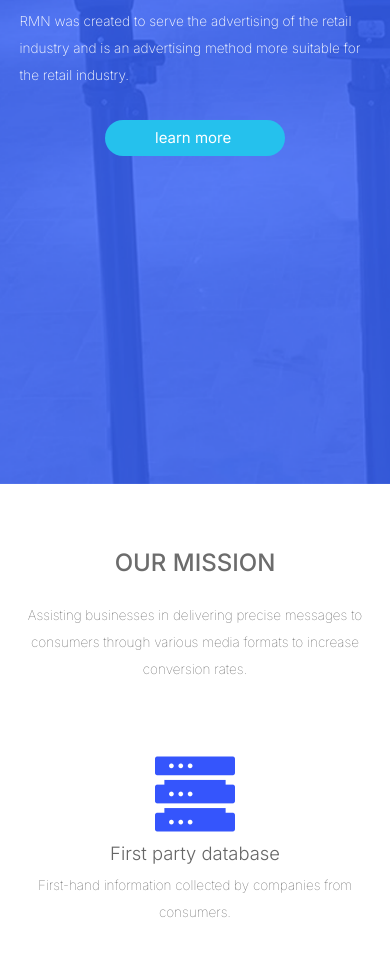
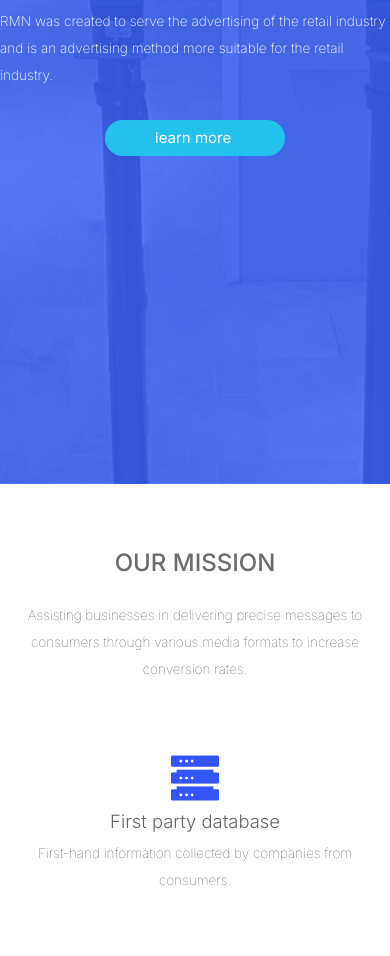
Before and after one commit to YowRu/DRMN2, a plain HTML site: page index.html in a window 390 px wide. Shown: the part 360-1316 px from the top of the page. Drawn offline with nearby package versions, Linux system fonts and the light colour scheme; some packages are replaced by stand-ins of ours; a script that the page names is missing; a web font is replaced by a local one.

Commit message:
Add files via upload

```diff
--- a/css/layout.css
+++ b/css/layout.css
@@ -297,20 +297,15 @@ header.scroll .top a.login {
     flex-direction: column;
     justify-content: center;
     align-items: center;
-    max-width: 1500px;
-    width: 90%;
+    width: 100%;
+    height: 100vh;
     margin: 0 auto;
+    background: url('../img/banner2.webp') no-repeat center;
+    background-size: cover;
 }
 
 #main .banner img {
     height: 77px;
-}
-
-#main .bannerWp {
-    width: 100%;
-    margin: 0;
-    background: url('../img/banner2.webp') no-repeat center;
-    background-size: cover;
 }
 
 #main .banner p {
@@ -550,7 +545,7 @@ header.scroll .top a.login {
 .imgWp img {
     display: block;
     margin: 0 auto;
-    height: 300px;
+    height: 80vh;
 }
 
 #main .row2 .flex img {
@@ -886,6 +881,10 @@ header.scroll .top a.login {
     #case .logoWp .flex img {
         height: 80px;
     }
+
+    #main .flex p img {
+        width: 66px;
+    }
 }
 
 @media(max-width:900px) {
@@ -908,6 +907,8 @@ header.scroll .top a.login {
     #main p {
         width: 96%;
     }
+
+
 
     #product .flex .item {
         width: 30%;
@@ -1124,6 +1125,9 @@ header.scroll .top a.login {
         height: 96px;
     }
 
+    #main .flex p img {
+        width: 48px;
+    }
 }
 
 @media(max-width:550px) {
--- a/index.html
+++ b/index.html
@@ -1,14 +1,12 @@
 <!DOCTYPE html>
-<html lang="zh-Hant">
+<html lang="en">
 
 <head>
   <meta charset="UTF-8">
-    <meta name="viewport" content="width=device-width, initial-scale=1" />
-    <meta http-equiv="X-UA-Compatible" content="IE=7,9,10,11" />
-    <meta http-equiv="X-UA-Compatible" content="IE=edge,chrome=1">
+  <meta name="viewport" content="width=device-width, initial-scale=1.0">
   <script src="https://cdnjs.cloudflare.com/ajax/libs/jquery/3.7.0/jquery.min.js"></script>
   <script src="js/loading.js"></script>
-    <script src="https://unpkg.com/aos@2.3.1/dist/aos.js"></script>
+  <!-- <script src="https://unpkg.com/aos@2.3.1/dist/aos.js"></script> -->
   <script src="https://cdnjs.cloudflare.com/ajax/libs/scrollReveal.js/3.3.6/scrollreveal.min.js"></script>
   <script src="js/OwlCarousel2-2.3.4/dist/owl.carousel.min.js"></script>
   <link rel="icon" href="img/icon.ico">
@@ -21,15 +19,12 @@
 <body>
   <header></header>
   <div id="main">
-        <div class="bannerWp">
     <div class="banner">
       <p class="title white" id="str"></p>
-                <!-- <div data-aos="fade-up" data-aos-easing='ease-in' data-aos-duration="2000" data-aos-delay='1000'> -->
       <div>
         <p class="en white">RMN was created to serve the advertising of the retail industry and is an
           advertising method more suitable for the retail industry.</p>
         <a href="#case">learn more</a>
-                </div>
       </div>
     </div>
     <div id="about">
@@ -39,28 +34,28 @@
         <p class="description">Assisting businesses in delivering precise messages to consumers through various
           media formats to increase conversion rates.</p>
         <div class="flex">
-                    <p >
+          <p>
             <img src="img/mission1.png" alt="">
             <span class="title">First party database</span>
             <span>First-hand information collected by companies from consumers.</span>
           </p>
-                    <p >
+          <p>
             <img src="img/mission2.png" alt="">
             <span class="title">Closed-loop attribution system</span>
             <span>Effectively clarify the relationship between advertising spend and sales.</span>
           </p>
-                    <p >
+          <p>
             <img src="img/mission3.png" alt="">
             <span class="title">Context-locked advertising</span>
             <span>The advertising content is related to the product and has a strong shopping
               orientation</span>
           </p>
-                    <p >
+          <p>
             <img src="img/mission4.png" alt="">
             <span class="title">Large-scale audience</span>
             <span>Ensure a large number of consumers, enough to reach the target customers.</span>
           </p>
-                    <p >
+          <p>
             <img src="img/mission5.png" alt="">
             <span class="title">Marketing funnel</span>
             <span>Meet current search needs and effectively guide to final conversion.</span>
@@ -73,7 +68,7 @@
       <div class="row row2">
         <div class="wp">
           <p class="title">How We Do</p>
-                    <p class="small" >Utilizing
+          <p class="small">Utilizing
             advanced DOOH advertising tools to provide advertisers with more options
             and enhance the effectiveness of advertising campaigns.</p>
           <div class="flex one">
@@ -92,7 +87,7 @@
                   <span>Welcome light</span>
                 </div>
               </div>
-                            <div class="flex" >
+              <div class="flex">
                 <img src="img/product3.png" alt="">
                 <div class="text">
                   <p>battery</p>
@@ -116,7 +111,7 @@
                   <span>Data security</span>
                 </div>
               </div>
-                            <div class="flex" >
+              <div class="flex">
                 <img src="img/product6.png" alt="">
                 <div class="text">
                   <p>Big Data</p>
@@ -132,30 +127,30 @@
       </div>
     </div>
     <div id="service">
-            <div class="title" >What We Do</div>
-            <img src="img/phone_PC.webp" alt=""  id="sImg">
+      <div class="title">What We Do</div>
+      <img src="img/phone_PC.webp" alt="" id="sImg">
       <p>Easy operation, accurate advertising placement</p>
     </div>
     <div id="case">
       <p class="title">Case</p>
       <div class="logoWp">
         <ul class="flex">
-                    <li >
+          <li>
             <img src="img/logo/bike.svg" />
           </li>
-                    <li >
+          <li>
             <img src="img/logo/chanchao.svg" />
           </li>
-                    <li >
+          <li>
             <img src="img/logo/chihlee.svg" />
           </li>
-                    <li >
+          <li>
             <img src="img/logo/gis.svg" />
           </li>
-                    <li >
+          <li>
             <img src="img/logo/topLink.svg" />
           </li>
-                    <li >
+          <li>
             <img src="img/logo/rcsa.svg" />
           </li>
         </ul>
@@ -180,7 +175,6 @@
         <div class="item"><img src="img/case/C6_3.jpg" /></div>
         <div class="item"><img src="img/case/C6_4.jpg" /></div>
       </div>
-        </div>
       <div id="contact">
         <div class="left">
           <div class="title">Contact Us</div>
@@ -199,6 +193,9 @@
         </div>
       </div>
     </div>
+  </div>
+
+
   <script>(g => { var h, a, k, p = "The Google Maps JavaScript API", c = "google", l = "importLibrary", q = "__ib__", m = document, b = window; b = b[c] || (b[c] = {}); var d = b.maps || (b.maps = {}), r = new Set, e = new URLSearchParams, u = () => h || (h = new Promise(async (f, n) => { await (a = m.createElement("script")); e.set("libraries", [...r] + ""); for (k in g) e.set(k.replace(/[A-Z]/g, t => "_" + t[0].toLowerCase()), g[k]); e.set("callback", c + ".maps." + q); a.src = `https://maps.${c}apis.com/maps/api/js?` + e; d[q] = f; a.onerror = () => h = n(Error(p + " could not load.")); a.nonce = m.querySelector("script[nonce]")?.nonce || ""; m.head.append(a) })); d[l] ? console.warn(p + " only loads once. Ignoring:", g) : d[l] = (f, ...n) => r.add(f) && u().then(() => d[l](f, ...n)) })
     ({ key: "AIzaSyB2bfttufUwqEYfpe5jLF83FnVAMBUATEc", v: "weekly" });</script>
 <script>
@@ -318,105 +315,6 @@
 
   });
 </script>
-
-
-    <!-- <script>
-        $(document).ready(function () {
-            let $window = $(window);
-            let $header = $('header');
-            let $banner = $('.banner');
-            let $productFlex = $('#product .flex.one');
-            let $service = $('#service');
-            let $serviceImg = $('#service img');
-            let $typingText = document.getElementById('str');
-            let isMobile = $window.width() <= 500;
-            let typingText = 'Retail Media Network'.split("");
-
-            $window.on('resize', function () {
-                isMobile = $window.width() <= 500;
-                replaceImage();
-                adjustServiceHeight();
-            });
-
-            function replaceImage() {
-                if (isMobile) {
-                    $serviceImg.attr('src', 'img/phone.webp');
-                } else {
-                    $serviceImg.attr('src', 'img/phone_PC.webp');
-                }
-            }
-
-            function adjustServiceHeight() {
-                let imgHeight = $serviceImg.height();
-                $service.height(imgHeight);
-                if (isMobile) {
-                    $service.height(600);
-                }
-            }
-
-            function typing() {
-                let timer = setInterval(function () {
-                    if (typingText.length > 0) {
-                        $typingText.innerHTML += typingText.shift();
-                    } else {
-                        clearInterval(timer);
-                    }
-                }, 200);
-            }
-
-            typing();
-            adjustServiceHeight();
-            replaceImage();
-
-            $window.scroll(function () {
-                if ($window.scrollTop() > 80) {
-                    $header.addClass('scroll');
-                } else {
-                    $header.removeClass('scroll');
-                }
-            });
-
-            // AOS
-            AOS.init();
-
-            // Owl Carousel
-            let owl = $('.owl-carousel');
-            owl.owlCarousel({
-                items: 6,
-                loop: true,
-                margin: 10,
-                responsive: {
-                    0: { items: 1 },
-                    500: { items: 2 },
-                    650: { items: 3 },
-                    700: { items: 4 },
-                    900: { items: 5 },
-                    1180: { items: 6 }
-                },
-                autoplay: true,
-                autoplayTimeout: 2000,
-                autoplayHoverPause: true
-            });
-
-            // Google Maps
-            let map;
-            async function initMap() {
-                const { Map, Marker } = await google.maps.importLibrary("maps");
-                let myLatLng = { lat: 25.067070389136372, lng: 121.52368578322084 };
-                map = new Map(document.getElementById("map"), {
-                    center: myLatLng,
-                    zoom: 17,
-                });
-                let marker = new Marker({
-                    position: myLatLng,
-                    map: map,
-                    title: '地圖標記'
-                });
-            }
-            initMap();
-        });
-
-    </script> -->
 </body>
 
 </html>
```
Lines whose indentation alone changed are shown as unchanged.
